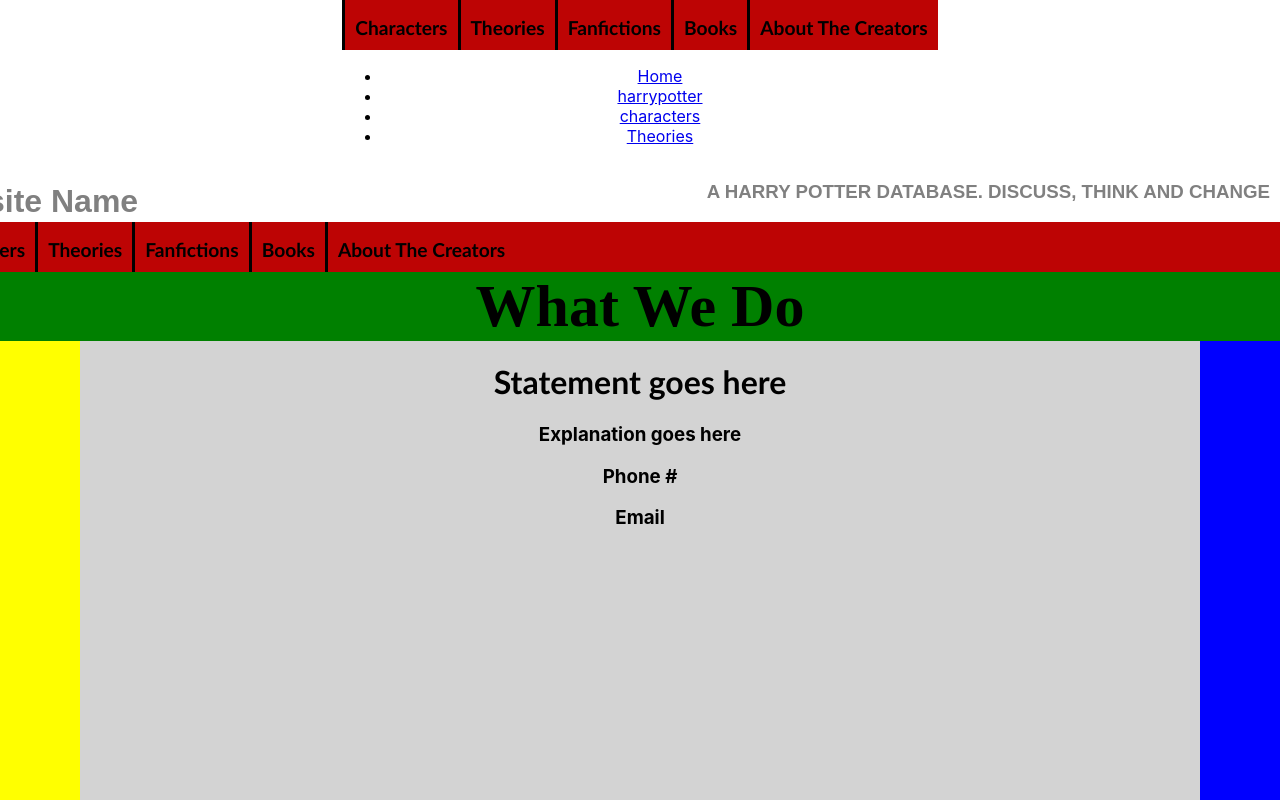
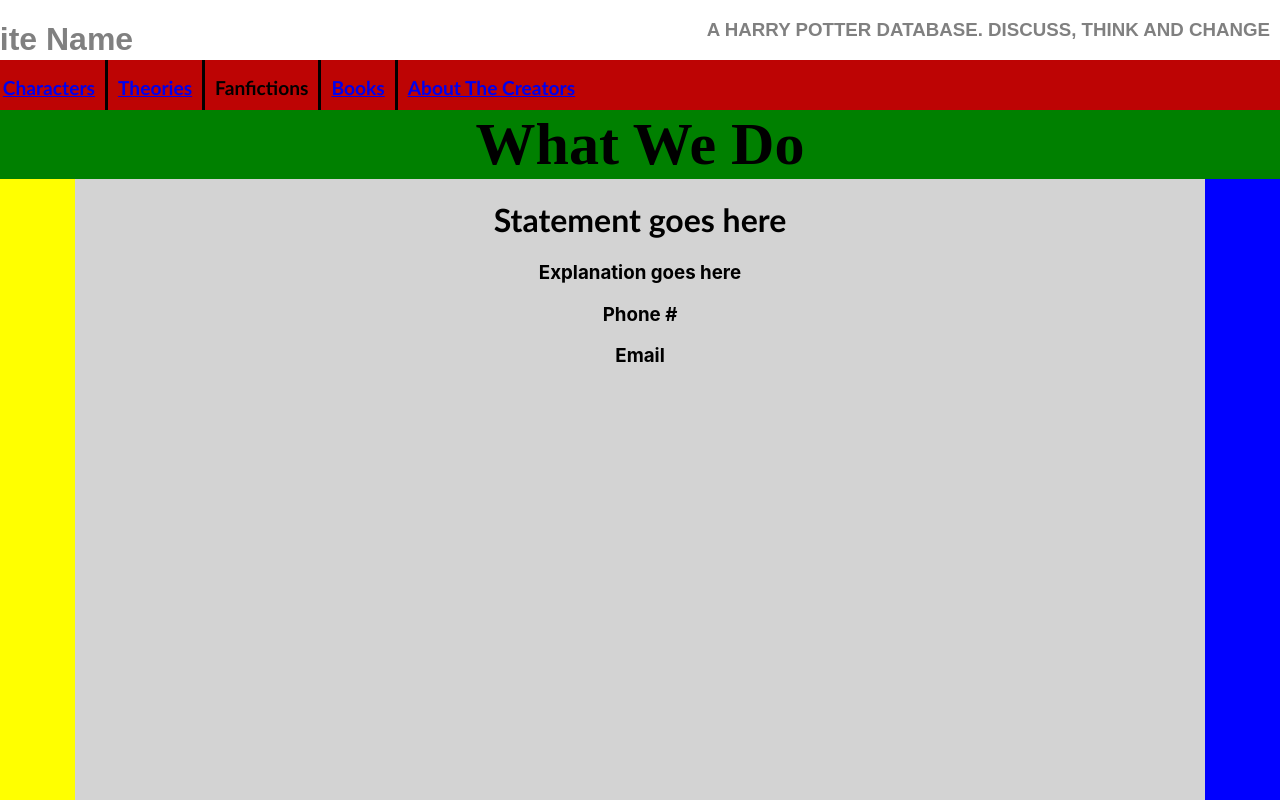
Before and after one commit to jzy521/HarryPotter, a React (Create React App) app: page / in a window 1280 px wide. Shown: the top 800 px of the page. Built offline with nearby package versions, Linux system fonts and the light colour scheme; the HTML template or start-up script is replaced by a standard one; what react-router-redux would draw is missing.

Commit message:
new code

```diff
--- a/src/App.css
+++ b/src/App.css
@@ -37,6 +37,7 @@
 }
 .header {
   height:50px;
+  width: 1450px;
   padding:0px;
   background-color:rgb(189, 4, 4);
   /* -webkit-animation-name: example;
@@ -45,6 +46,8 @@
   animation-duration: 100000000s; */
   display: flex;
   flex-direction: row;
+  position: -webkit-sticky;
+  position: sticky;
 }
 
 .header > div {
@@ -124,7 +127,7 @@
   position: relative;
 }
 .mainArticle{
-  width:1120px;
+  width:1130px;
   height:700;
   background-color:lightgray;
 }
@@ -146,3 +149,23 @@
   right: 10px;
 }
 /* x */
+.booksSide{
+  height:1000px;
+  width: 220px;
+  z-index: 1;
+  top: 0;
+  left: 0;
+  background-color:lightgray;
+  overflow-x: hidden;
+  padding-top: 20px;
+  top:77px;
+  position: fixed;
+}
+.bookList{
+  list-style-type:none;
+  font-family: Trebuchet MS;
+  text-align: left;
+  padding:5px;
+  border:5px;
+  margin:5px;
+}
--- /dev/null
+++ b/src/components/aboutUs.js
@@ -0,0 +1,22 @@
+import React from "react";
+import {HeaderNav} from './headerNav';
+import cover1 from '../asset/img/bookcover/HP_hc_new_1.jpeg';
+export const AboutUs = (props) => {
+console.log(props);
+  return (
+    <div>
+
+    <HeaderNav/>
+     <div className="App flex-container">
+    {/* <img src="https://media.makeameme.org/created/my-goal-for-5bef4d.jpg"></img> */}
+    <div className="aboutUs">
+        <h1>Eric Zhou</h1>
+    </div>
+
+       </div>
+
+    </div>
+  )
+};
+
+export default AboutUs;
--- a/src/components/harrypotter.js
+++ b/src/components/harrypotter.js
@@ -1,13 +1,13 @@
 import React from "react";
 import { Link } from 'react-router-dom';
 import {HeaderNav} from './headerNav';
-import cover1 from '../asset/img/bookcover/HP_hc_new_1.jpeg';
-import cover2 from '../asset/img/bookcover/HP_hc_new_2.jpeg';
-import cover3 from '../asset/img/bookcover/HP_hc_new_3.jpeg';
-import cover4 from '../asset/img/bookcover/HP_hc_new_4.jpeg';
-import cover5 from '../asset/img/bookcover/HP_hc_new_5.jpeg';
-import cover6 from '../asset/img/bookcover/HP_hc_new_6.jpeg';
-import cover7 from '../asset/img/bookcover/HP_hc_new_7.jpeg';
+// import cover1 from '../asset/img/bookcover/HP_hc_new_1.jpeg';
+// import cover2 from '../asset/img/bookcover/HP_hc_new_2.jpeg';
+// import cover3 from '../asset/img/bookcover/HP_hc_new_3.jpeg';
+// import cover4 from '../asset/img/bookcover/HP_hc_new_4.jpeg';
+// import cover5 from '../asset/img/bookcover/HP_hc_new_5.jpeg';
+// import cover6 from '../asset/img/bookcover/HP_hc_new_6.jpeg';
+// import cover7 from '../asset/img/bookcover/HP_hc_new_7.jpeg';
 export const Harrypotter = (props) => {
   let input;
 console.log(props);
@@ -15,7 +15,7 @@
     <div>
 
         <HeaderNav/>
-               <div className="App flex-container">
+               {/* <div className="App flex-container">
            <img src={cover1}  />
             <img src={cover2} />
              <img src={cover3} />
@@ -23,7 +23,20 @@
               <img src={cover5}  />
                  <img src={cover6}   />
                   <img src={cover7}   />
-       </div>
+       </div> */}
+      <div className="booksSide">
+        <ul className="bookList">
+          <div className="bookList"><li>Harry Potter and the Sorcerer's Stone</li></div>
+          <div className="bookList"><li>Harry Potter and the Chamber of Secrets</li></div>
+          <div className="bookList"><li>Harry Potter and the Prisoner of Azkaban</li></div>
+          <div className="bookList"><li>Harry Potter and the Goblet of Fire</li></div>
+          <div className="bookList"><li>Harry Potter and the Order of The Phoenix</li></div>
+          <div className="bookList"><li>Harry Potter and the Half-Blood Prince</li></div>
+          <div className="bookList"><li>Harry Potter and the Deathly Hallows</li></div>
+          <div className="bookList"><li>Fantastic Beasts and Where to Find Them</li></div>
+          <div className="bookList"><li>Fantastic Beasts and Where to Find Them: Crimes of Grindelwald</li></div>
+        </ul>
+      </div>
       <form onSubmit={e => {
         e.preventDefault()
         if (!input.value.trim()) {
--- a/src/components/headerNav.js
+++ b/src/components/headerNav.js
@@ -6,12 +6,16 @@
          <div className="header">
           {/* categories */}
             <div><h2 className="TitleDescription">
-              Characters
+                <Link to="/">Home</Link>
+            </h2>
+            </div>
+            <div><h2 className="TitleDescription">
+                <Link to="/characters">Characters</Link>
             </h2>
             </div>
             <div>
             <h2 className="TitleDescription">
-              Theories
+                <Link to="/theories">Theories</Link>
             </h2>
             </div>
             <div>
@@ -21,12 +25,12 @@
             </div>
             <div>
             <h2 className="TitleDescription">
-              Books
+                <Link to="/harrypotter">Books</Link>
             </h2>
             </div>
             <div>
             <h2 className="TitleDescription">
-              About The Creators
+              <Link to="/aboutUs">About The Creators</Link>
             </h2>
             </div>
             {/* This part is wrong. Change it to be correct if you can */}
@@ -35,21 +39,6 @@
             </div> */}
 
       </div>
-          <ul>
-            <li>
-              <Link to="/">Home</Link>
-            </li>
-            <li>
-              <Link to="/harrypotter">harrypotter</Link>
-            </li>
-            <li>
-              <Link to="/characters">characters</Link>
-            </li>
-            <li>
-                <Link to="/theories">Theories</Link>
-            </li>
-          </ul>
-
     </div>
   )
 };
--- a/src/components/home.js
+++ b/src/components/home.js
@@ -12,7 +12,6 @@
   console.log('home !!!! ');
   return (
     <div className="App flex-container">
-     <HeaderNav/>
      <div>
       {/* Block holding header */}
       <div className="header2">
@@ -27,9 +26,9 @@
         </div>
       </div>
       {/* block holding nav(another header) */}
-      <div className="header">
+      {/* <div className="header">
           {/* categories */}
-            <div><h2 className="TitleDescription">
+            {/* <div><h2 className="TitleDescription">
               Characters
             </h2>
             </div>
@@ -56,10 +55,11 @@
             {/* This part is wrong. Change it to be correct if you can */}
             {/* <div className="TitleDescription profile">
               <h2>Profile goes here</h2>
-            </div> */}
+            </div>
 
-      </div>
+      </div> */}
       {/* block holding section title */}
+      <HeaderNav/>
       <div className="whatWeDo">
       <h1 className="whatWeDotext">What We Do</h1>
       </div>
@@ -81,14 +81,14 @@
       <div className="gryffindor"></div>
       </div>
 
-    <img src={cover1} alt="">
+    {/* <img src={cover1} alt="">
     </img>
     <img src={cover2} alt=""/>
     <img src={cover3} alt=""/>
     <img src={cover4} alt=""/>
     <img src={cover5} alt=""/>
     <img src={cover6} alt=""/>
-    <img src={cover7} alt=""/>
+    <img src={cover7} alt=""/> */}
   </div>
   );
 }
--- a/src/components/index.js
+++ b/src/components/index.js
@@ -1,5 +1,5 @@
-
 export { default as Harrypotter} from './harrypotter';
 export { default as Home} from './home';
 export { default as Characters} from './characters';
 export { default as Theories} from './theories';
+export { default as AboutUs} from './aboutUs'
--- a/src/routes/index.js
+++ b/src/routes/index.js
@@ -2,7 +2,7 @@
 import { Router, Route, Switch,Link } from 'react-router-dom';
 import history from './history';
 import Harrypotter from '../containers/foo';
-import {Home, Characters, Theories} from '../components';
+import {Home, Characters, Theories, AboutUs} from '../components';
 
 export const Nav = () => (
   <Router history={history}>
@@ -12,6 +12,7 @@
       <Route exact path='/harrypotter' component={Harrypotter} />
       <Route exact path='/characters' component={Characters} />
       <Route exact path='/theories' component={Theories} />
+      <Route exact path='/aboutUs' component={AboutUs} />
 
     </Switch>
   </Router>
```
